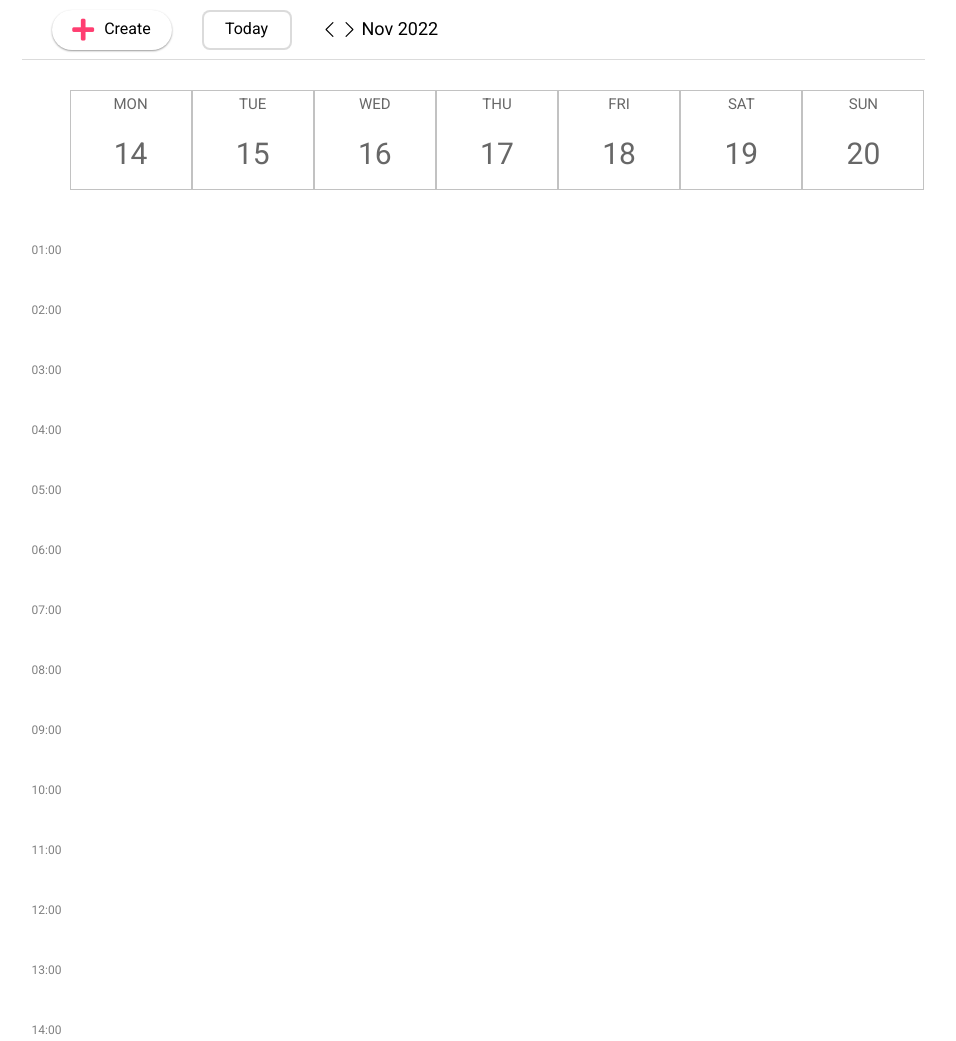
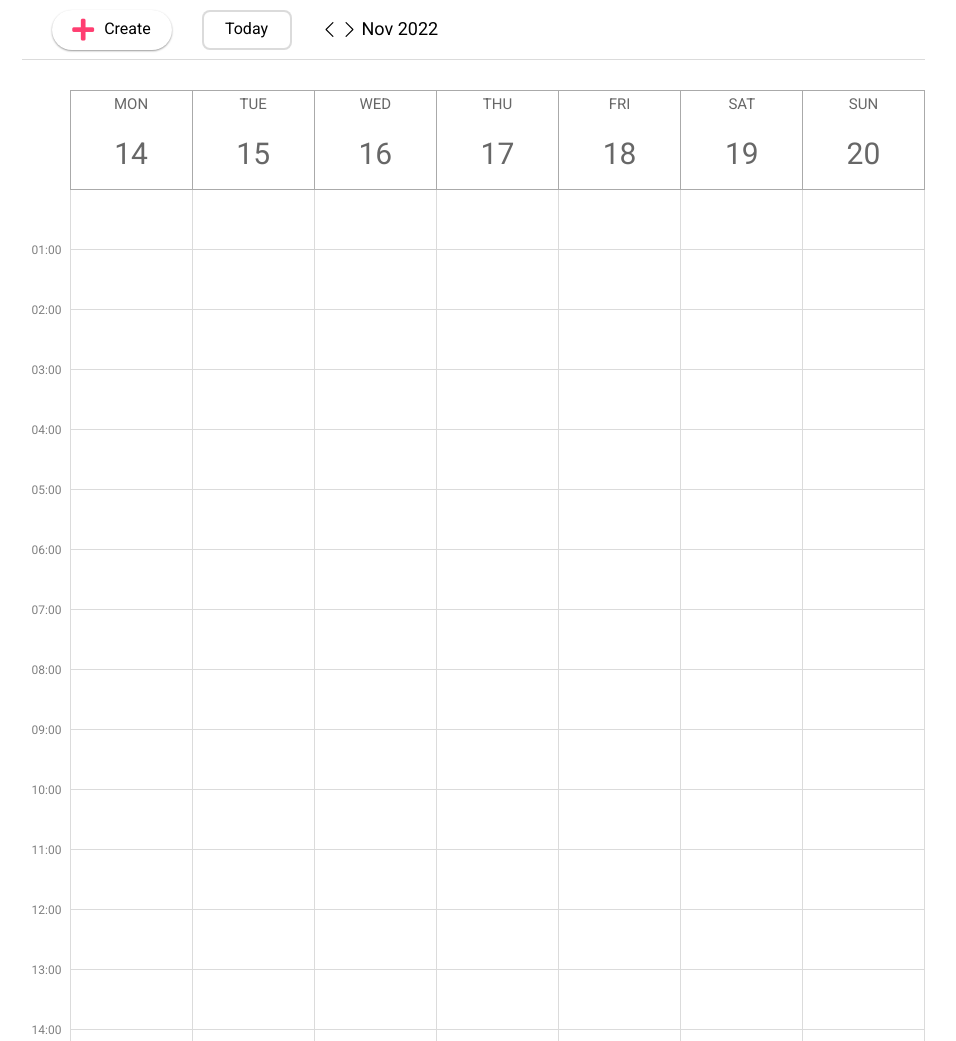
Before and after one commit to ViktorSenyk/google-calendar-js-project, a website with bundled scripts: page index.html in a window 1280 px wide. Shown: the top 1041 px of the page, without its empty margins (167-1123 px from the left). Built offline with nearby package versions, Linux system fonts and the light colour scheme.

Commit message:
add days-render

```diff
--- a/scripts/calendar/calendar.js
+++ b/scripts/calendar/calendar.js
@@ -1,11 +1,21 @@
 // import { getItem } from '../common/storage.js';
 // import { generateWeekRange } from '../common/time.utils.js';
 // import { renderEvents } from '../events/events.js';
-// import { createNumbersArray } from '../common/createNumbersArray.js';
+import { createNumbersArray } from '../common/createNumbersArray.js';
+
+const weekBlockElem = document.querySelector('.calendar__week');
 
 const generateDay = () => {
   // функция должна сгенерировать и вернуть разметку дня в виде строки
   // разметка состоит из 24 часовых временных слотов (.calendar__time-slot)
+  weekBlockElem.innerHTML = createNumbersArray(1, 7)
+    .map(
+      (day) =>
+        `<div class="calendar__day">${createNumbersArray(1, 24).map(
+          (min) => `<div class="calendar__time-slot" data-time="${min}"></div>`
+        ).join('')}</div>`
+    )
+    .join('');
 };
 
 export const renderWeek = () => {
@@ -14,4 +24,5 @@ export const renderWeek = () => {
   // массив дней, которые нужно отобразить, считаем ф-цией generateWeekRange на основе displayedWeekStart из storage
   // каждый день должен содержать в дата атрибуте порядковый номер дня в месяце
   // после того, как отрисовали всю сетку для отображаемой недели, нужно отобразить события этой недели с помощью renderEvents
+  generateDay();
 };
--- a/styles/calendar.scss
+++ b/styles/calendar.scss
@@ -27,8 +27,8 @@
 }
 
 .calendar {
-    padding-bottom: 50px;
-    margin-left: 48px;
+  padding-bottom: 50px;
+  margin-left: 48px;
   &__header {
     display: flex;
     height: 100px;
@@ -42,7 +42,27 @@
     text-transform: uppercase;
     color: rgba(86, 86, 86, 0.898);
     font-size: 15px;
-    border: 1px solid rgba(86, 86, 86, 0.359);
+    border: 1px solid rgba(86, 86, 86, 0.502);
+    border-right: none;
+    &:last-child {
+      border-right: 1px solid rgba(86, 86, 86, 0.502);
+    }
+  }
+  &__week {
+    display: flex;
+  }
+  &__day {
+    width: 128.7px;
+    height: 1440px;
+    border-left: 1px solid rgba(128, 128, 128, 0.285);
+    &:last-child {
+      border-right: 1px solid rgba(128, 128, 128, 0.285);
+    }
+  }
+  &__time-slot {
+    width: 100%;
+    height: 60px;
+    border-bottom: 1px solid rgba(128, 128, 128, 0.285);
   }
 }
 .day-label {
@@ -60,8 +80,8 @@
     margin: 0;
     cursor: pointer;
     &:hover {
-        background-color: rgb(81, 81, 255);
-        color: white;
+      background-color: rgb(81, 81, 255);
+      color: white;
     }
   }
 }
```
Also changed, not shown: styles.css, 1 other file.
